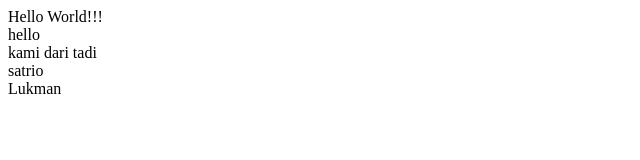
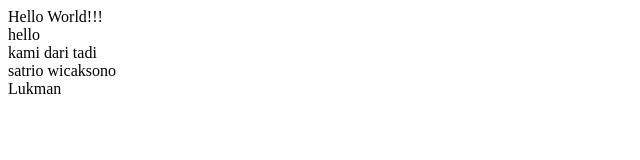
Before and after one commit to LukmanHafidzzz/testing, a plain HTML site: page index.html in a window 1280 px wide. Shown: the full height of the page, 0-640 px from the left. Drawn offline with Linux system fonts and the light colour scheme.

Commit message:
Update nama

```diff
--- a/index.html
+++ b/index.html
@@ -14,7 +14,7 @@
         kami dari tadi
     </div>
     <div>
-        satrio
+        satrio wicaksono
     </div>
     <div>
         Lukman
```
